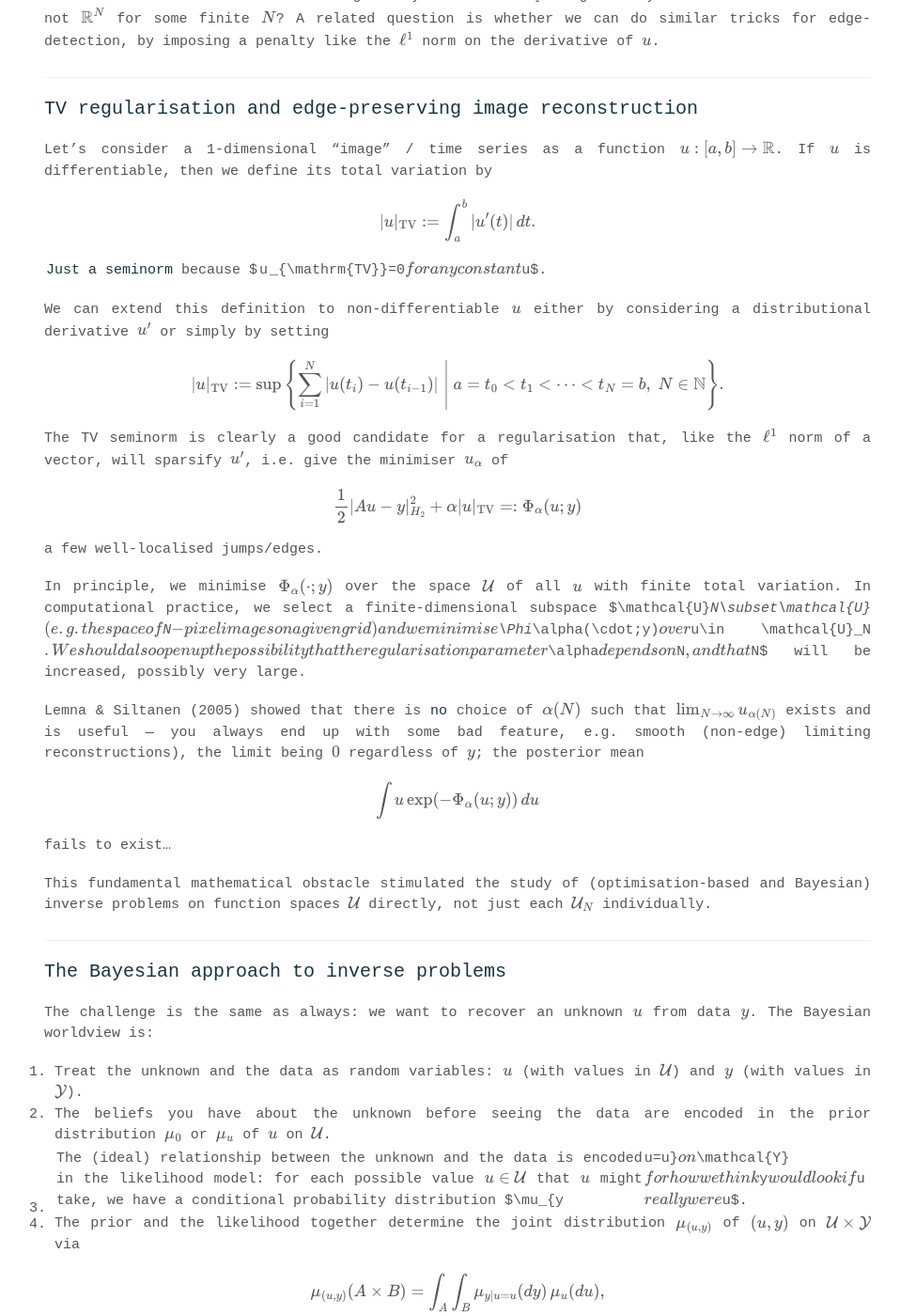
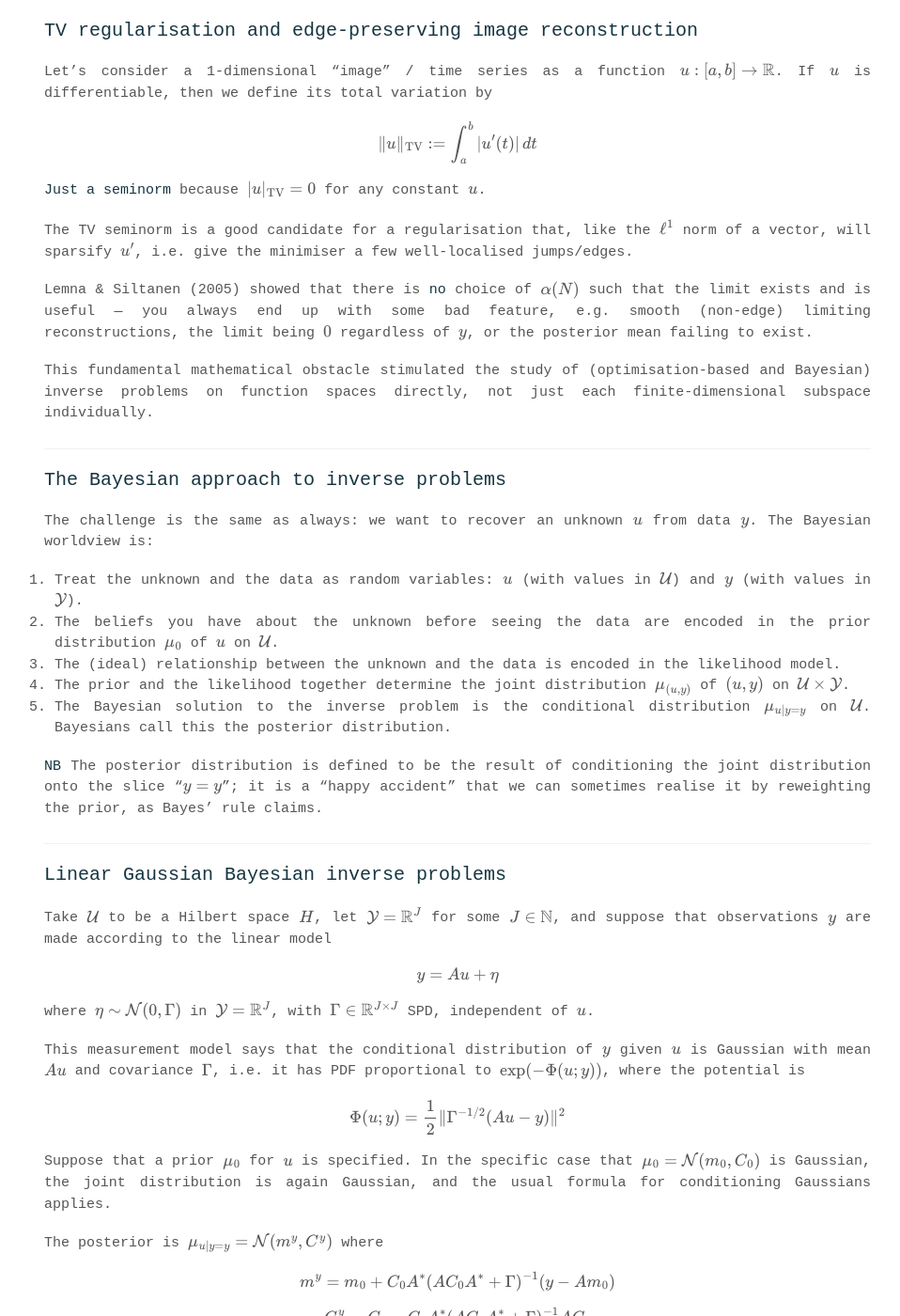
Before and after one commit to j-hussain/j-hussain.github.io, a Jekyll site: the page built from _notes/es98a/week9.md, in a window 1280 px wide and 1400 px high, scrolled down 1525 px. Shown: the whole window at 94% size, without its empty margins (153-1111 px from the left). Built offline with Jekyll 4.4.1, drawn with Linux system fonts in a browser that asks for light colours; formulas are drawn with MathJax 3; some of the changed text lies outside the part shown.

Commit message:
Fix week9-10 math rendering: simplify inline math

```diff
--- a/_notes/es98a/week9.md
+++ b/_notes/es98a/week9.md
@@ -13,27 +13,27 @@ title: "Week 9: Regularisation deep dive + Bayesian inverse problems (linear Gau
 
 ---
 
-## Ways to set the regularisation param. $\alpha$
+## Ways to set the regularisation parameter
 
-We already discussed the situation of **a priori** regularisation: we set $\alpha$ to be a function of the noise level $\delta$ but **not** of the observed data $y$. If one also has a source condition for the signal $u$, then one can prove upper bounds for the reconstruction error $|g_\alpha(A)y-u|_{H_1}$ — as in the extra handout from last week.
+We already discussed the situation of **a priori** regularisation: we set $\alpha$ to be a function of the noise level $\delta$ but **not** of the observed data $y$. If one also has a source condition for the signal $u$, then one can prove upper bounds for the reconstruction error — as in the extra handout from last week.
 
-An **a posteriori** choice of $\alpha$ allows it to be a function of both $\delta$ and $y$. The danger is that we may overfit to the specific instance of $y$ that we have seen; the optimal reconstruction $u_\alpha=u_\alpha(\delta,y)$ may do well for $y$ but poorly for other $y'$. In this situation, we typically start with a large $\alpha$ and then reduce it until $|Au_\alpha-y|_{H_2}\approx\delta$ on the grounds that $Au-y=\eta\approx\delta$. This is Morozov's discrepancy principle.
+An **a posteriori** choice of $\alpha$ allows it to be a function of both $\delta$ and $y$. The danger is that we may overfit to the specific instance of $y$ that we have seen; the optimal reconstruction may do well for $y$ but poorly for other $y'$. In this situation, we typically start with a large $\alpha$ and then reduce it until the residual is approximately $\delta$. This is Morozov's discrepancy principle.
 
-Finally, heuristic strategies allow $\alpha$ to depend only on $y$ (not on $\delta$). Here it can be shown that a heuristic choice of $\alpha$ s.t. $u_\alpha\to u$ as $\alpha\to 0$ must have $\mathrm{ran}(A)$ being closed, which is the "boring" case that $A^\dagger$ is bounded and $A$ has finite rank. (This is Bakushinskii's veto.) A straightforward heuristic strategy to use when we have access to many instances of $y$ is to split the data set into a training set and a validation set. The reason that $\alpha$ will be "about right" if the errors on the training and validation sets are similar.
+Finally, heuristic strategies allow $\alpha$ to depend only on $y$ (not on $\delta$). Here it can be shown that a heuristic choice of $\alpha$ such that $u_\alpha \to u$ as $\alpha \to 0$ must have $\mathrm{ran}(A)$ being closed, which is the "boring" case that $A^\dagger$ is bounded and $A$ has finite rank. (This is Bakushinskii's veto.) A straightforward heuristic strategy to use when we have access to many instances of $y$ is to split the data set into a training set and a validation set.
 
 ---
 
-## Back to $\ell^1$ regularisation and sparsity
+## L1 regularisation and sparsity
 
 We're comparing the minimisers of
 
-* $\frac{1}{2}|Au-y|^2+\frac{\alpha}{2}|u|^2$ (i.e. $\sum_n |u_n|^2$)
+$$\frac{1}{2}\|Au-y\|^2+\frac{\alpha}{2}\|u\|^2$$
 
 with minimisers of
 
-* $\frac{1}{2}|Au-y|^2+\alpha|u|_1$ (i.e. $\sum_n |u_n|$).
+$$\frac{1}{2}\|Au-y\|^2+\alpha\|u\|_1$$
 
-Let's consider $u\in\mathbb{R}^N$, $N$ finite, and try to understand why minimisers of the second ($\ell^1$) problem are sparse, with most $u_n=0$, whereas minimisers of the first ($\ell^2$/ridge regression/Tikhonov) problem have no special structure.
+Let's consider $u \in \mathbb{R}^N$ with $N$ finite, and try to understand why minimisers of the second ($\ell^1$) problem are sparse, with most $u_n=0$, whereas minimisers of the first ($\ell^2$/ridge regression/Tikhonov) problem have no special structure.
 
 First observe that the balls of the $\ell^2$ and $\ell^1$ norms have different shapes:
 
@@ -45,7 +45,7 @@ This matters because minimising the regularised misfit is the same thing as find
 
 Most possible locations for $A^\dagger y$ have, along each green contour, the closest point of that contour to the origin being on the coordinate axes i.e. being sparse.
 
-To what extent is this heuristic rigorously true when $H_1$ is genuinely infinite-dimensional and not $\mathbb{R}^N$ for some finite $N$? A related question is whether we can do similar tricks for edge-detection, by imposing a penalty like the $\ell^1$ norm on the derivative of $u$.
+To what extent is this heuristic rigorously true when $H_1$ is genuinely infinite-dimensional? A related question is whether we can do similar tricks for edge-detection, by imposing a penalty like the $\ell^1$ norm on the derivative of $u$.
 
 ---
 
@@ -53,29 +53,15 @@ To what extent is this heuristic rigorously true when $H_1$ is genuinely infinit
 
 Let's consider a 1-dimensional "image" / time series as a function $u:[a,b]\to\mathbb{R}$. If $u$ is differentiable, then we define its total variation by
 
-$$|u|_{\mathrm{TV}}:=\int_a^b |u'(t)|\,dt.$$
+$$\|u\|_{\mathrm{TV}} := \int_a^b |u'(t)| \, dt$$
 
-**Just a seminorm** because $|u|_{\mathrm{TV}}=0$ for any constant $u$.
+**Just a seminorm** because $\|u\|_{\mathrm{TV}}=0$ for any constant $u$.
 
-We can extend this definition to non-differentiable $u$ either by considering a distributional derivative $u'$ or simply by setting
+The TV seminorm is a good candidate for a regularisation that, like the $\ell^1$ norm of a vector, will sparsify $u'$, i.e. give the minimiser a few well-localised jumps/edges.
 
-$$|u|_{\mathrm{TV}}:=\sup\left\{\sum_{i=1}^N |u(t_i)-u(t_{i-1})|\;\middle|\; a=t_0<t_1<\cdots<t_N=b,\; N\in\mathbb{N}\right\}.$$
+Lemna & Siltanen (2005) showed that there is **no** choice of $\alpha(N)$ such that the limit exists and is useful — you always end up with some bad feature, e.g. smooth (non-edge) limiting reconstructions, the limit being $0$ regardless of $y$, or the posterior mean failing to exist.
 
-The TV seminorm is clearly a good candidate for a regularisation that, like the $\ell^1$ norm of a vector, will sparsify $u'$, i.e. give the minimiser $u_\alpha$ of
-
-$$\frac{1}{2}|Au-y|_{H_2}^2+\alpha|u|_{\mathrm{TV}} =: \Phi_\alpha(u;y)$$
-
-a few well-localised jumps/edges.
-
-In principle, we minimise $\Phi_\alpha(\cdot;y)$ over the space $\mathcal{U}$ of all $u$ with finite total variation. In computational practice, we select a finite-dimensional subspace $\mathcal{U}_N\subset\mathcal{U}$ (e.g. the space of $N$-pixel images on a given grid) and we minimise $\Phi_\alpha(\cdot;y)$ over $u\in \mathcal{U}_N$. We should also open up the possibility that the regularisation parameter $\alpha$ depends on $N$, and that $N$ will be increased, possibly very large.
-
-Lemna & Siltanen (2005) showed that there is **no** choice of $\alpha(N)$ such that $\lim_{N\to\infty} u_{\alpha(N)}$ exists and is useful — you always end up with some bad feature, e.g. smooth (non-edge) limiting reconstructions), the limit being $0$ regardless of $y$; the posterior mean
-
-$$\int u \exp(-\Phi_\alpha(u;y))\,du$$
-
-fails to exist…
-
-This fundamental mathematical obstacle stimulated the study of (optimisation-based and Bayesian) inverse problems on function spaces $\mathcal{U}$ directly, not just each $\mathcal{U}_N$ individually.
+This fundamental mathematical obstacle stimulated the study of (optimisation-based and Bayesian) inverse problems on function spaces directly, not just each finite-dimensional subspace individually.
 
 ---
 
@@ -85,96 +71,62 @@ The challenge is the same as always: we want to recover an unknown $u$ from data
 
 1. Treat the unknown and the data as random variables: $u$ (with values in $\mathcal{U}$) and $y$ (with values in $\mathcal{Y}$).
 
-2. The beliefs you have about the unknown before seeing the data are encoded in the prior distribution $\mu_0$ or $\mu_u$ of $u$ on $\mathcal{U}$.
+2. The beliefs you have about the unknown before seeing the data are encoded in the prior distribution $\mu_0$ of $u$ on $\mathcal{U}$.
 
-3. The (ideal) relationship between the unknown and the data is encoded in the likelihood model: for each possible value $u\in\mathcal{U}$ that $u$ might take, we have a conditional probability distribution $\mu_{y|u=u}$ on $\mathcal{Y}$ for how we think $y$ would look if $u$ really were $u$.
+3. The (ideal) relationship between the unknown and the data is encoded in the likelihood model.
 
-4. The prior and the likelihood together determine the joint distribution $\mu_{(u,y)}$ of $(u,y)$ on $\mathcal{U}\times\mathcal{Y}$ via
+4. The prior and the likelihood together determine the joint distribution $\mu_{(u,y)}$ of $(u,y)$ on $\mathcal{U} \times \mathcal{Y}$.
 
-$$\mu_{(u,y)}(A\times B) = \int_A \int_B \mu_{y|u=u}(dy)\,\mu_u(du),$$
+5. The Bayesian solution to the inverse problem is the conditional distribution $\mu_{u \mid y=y}$ on $\mathcal{U}$. Bayesians call this the posterior distribution.
 
-(and $\mu_{y|u=u}(B)$).
-
-5. The Bayesian solution to the inverse problem is the conditional distribution $\mu_{u|y=y}$ on $\mathcal{U}$, i.e. the "restriction" of the joint law $\mu_{(u,y)}$ to the "slice" at $y$. Bayesians call this the posterior distribution.
-
-**NB** The posterior dist'n $\mu_{u|y=y}$ is defined to be the result of conditioning the joint dist'n $\mu_{(u,y)}$ onto the slice "$y=y$"; it is a "happy accident" that we can sometimes realise $\mu_{u|y=y}$ by reweighting the prior $\mu_u$, as Bayes' rule claims.
+**NB** The posterior distribution is defined to be the result of conditioning the joint distribution onto the slice "$y=y$"; it is a "happy accident" that we can sometimes realise it by reweighting the prior, as Bayes' rule claims.
 
 ---
 
 ## Linear Gaussian Bayesian inverse problems
 
-Take $\mathcal{U}$ to be a Hilbert space $H$, let $\mathcal{Y}=\mathbb{R}^J$ for some $J\in\mathbb{N}$, and suppose that observations $y$ are made according to the linear model
+Take $\mathcal{U}$ to be a Hilbert space $H$, let $\mathcal{Y}=\mathbb{R}^J$ for some $J \in \mathbb{N}$, and suppose that observations $y$ are made according to the linear model
 
-$$y = Au + \eta,$$
+$$y = Au + \eta$$
 
-where $\eta\sim \mathcal{N}(0,\Gamma)$ in $\mathcal{Y}=\mathbb{R}^J$, with $\Gamma\in\mathbb{R}^{J\times J}$ SPD, indep. of $u$.
+where $\eta \sim \mathcal{N}(0,\Gamma)$ in $\mathcal{Y}=\mathbb{R}^J$, with $\Gamma \in \mathbb{R}^{J \times J}$ SPD, independent of $u$.
 
-This measurement model says that
+This measurement model says that the conditional distribution of $y$ given $u$ is Gaussian with mean $Au$ and covariance $\Gamma$, i.e. it has PDF proportional to $\exp(-\Phi(u;y))$, where the potential is
 
-$$y|_{u=u} \sim \mathcal{N}(Au,\Gamma),$$
+$$\Phi(u;y) = \frac{1}{2} \|\Gamma^{-1/2}(Au-y)\|^2$$
 
-i.e. it has PDF proportional to $\exp(-\Phi(u;y))$, where
+Suppose that a prior $\mu_0$ for $u$ is specified. In the specific case that $\mu_0 = \mathcal{N}(m_0,C_0)$ is Gaussian, the joint distribution is again Gaussian, and the usual formula for conditioning Gaussians applies.
 
-$$\Phi(u;y)=\frac{1}{2}|\Gamma^{-1/2}(Au-y)|_{\mathbb{R}^J}^2.$$
+The posterior is $\mu_{u \mid y=y} = \mathcal{N}(m^y,C^y)$ where
 
-$\Phi$ is the negative log-likelihood / misfit or potential for this measurement model.
+$$m^y = m_0 + C_0 A^* (A C_0 A^* + \Gamma)^{-1} (y - A m_0)$$
 
-Suppose that a prior $\mu_0$ for $u$ is specified; this determines the joint law $\mu_{(u,y)}$ via
-
-$$\mu_{(u,y)}(A\times B)=\int_A\int_B \frac{1}{\sqrt{\det(2\pi\Gamma)}}\exp(-\Phi(u;y))\,dy\;\mu_0(du).$$
-
-In the specific case that $\mu_0=\mathcal{N}(m_0,C_0)$ is Gaussian, the joint dist'n is again Gaussian:
-
-$$\begin{pmatrix}u\\y\end{pmatrix}\sim \mathcal{N}\left(\begin{pmatrix}m_0\\Am_0\end{pmatrix},\begin{pmatrix}C_0 & C_0A^*\\ AC_0 & AC_0A^*+\Gamma\end{pmatrix}\right).$$
-
-The usual formula for conditioning Gaussians applies here (but additional care would be needed for infinite-dimensional $\mathcal{Y}$!) to give
-
-$$\mu_{u|y=y}=\mathcal{N}(m^y,C^y) \quad\text{where}$$
-
-$$m^y = m_0 + C_0A^*(AC_0A^*+\Gamma)^{-1}(y-Am_0),$$
-
-$$C^y = C_0 - C_0A^*(AC_0A^*+\Gamma)^{-1}AC_0.$$
+$$C^y = C_0 - C_0 A^* (A C_0 A^* + \Gamma)^{-1} A C_0$$
 
 (the Kalman update formula again).
 
-Interestingly, if we compare the posterior $\mu_{u|y=y}=\mathcal{N}(m^y,C^y)$ for this problem to the prior $\mu_0=\mathcal{N}(m_0,C_0)$, then we notice that the posterior has a density with respect to the prior:
+Interestingly, if we compare the posterior to the prior, we notice that the posterior has a density with respect to the prior:
 
-$$\frac{d\mu_{u|y=y}}{d\mu_0}(u)=\frac{\exp(-\Phi(u;y))}{Z(y)},$$
+$$\frac{d\mu_{u \mid y=y}}{d\mu_0}(u) = \frac{\exp(-\Phi(u;y))}{Z(y)}$$
 
 with normalising constant
 
-$$Z(y)=\int_{\mathcal{U}} \exp(-\Phi(u;y))\,\mu_0(du).$$
+$$Z(y) = \int_{\mathcal{U}} \exp(-\Phi(u;y)) \, \mu_0(du)$$
 
-That is, for any integrable $f:\mathcal{U}\to\mathbb{R}$,
+This is the more robust formulation of Bayes' rule: not "posterior = likelihood × prior" but "the density of the posterior w.r.t. the prior = the likelihood".
 
-$$\int_{\mathcal{U}} f(u)\,\mu_{u|y=y}(du)=\int_{\mathcal{U}} f(u)\frac{\exp(-\Phi(u;y))}{Z(y)}\,\mu_0(du).$$
+---
 
-This is the more robust (to $\infty$-dim $\mathcal{U}$) formulation of Bayes' rule: not "posterior = likelihood $\times$ prior" but "the density of the posterior w.r.t. the prior = the likelihood". More precisely:
+## Generalised Bayes rule
 
-**Theorem (Generalised Bayes rule)** let $\mathcal{U}=H$ be a Hilbert space and $\mathcal{Y}=\mathbb{R}^J$. Let $u\sim \mu_0$ and suppose that $y|_{u=u}$ has conditional PDF on $\mathbb{R}^J$ given by $\rho_{y|u=u}:\mathbb{R}^J\to[0,\infty]$ so that
-
-$$\mu_{(u,y)}(A\times B)=\mathbb{P}[u\in A,y\in B]=\int_A\int_B \rho_{y|u=u}(y)\,dy\;\mu_0(du).$$
+**Theorem** Let $\mathcal{U}=H$ be a Hilbert space and $\mathcal{Y}=\mathbb{R}^J$. Let $u \sim \mu_0$ and suppose that the conditional distribution of $y$ given $u$ has PDF $\rho_{y \mid u}$ on $\mathbb{R}^J$.
 
 Assume that $\rho_y$ is everywhere positive, where
 
-$$\rho_y(y):=\int_{\mathcal{U}} \rho_{y|u=u}(y)\,\mu_0(du).$$
+$$\rho_y(y) := \int_{\mathcal{U}} \rho_{y \mid u}(y) \, \mu_0(du)$$
 
-Then the posterior/conditional dist'n $\mu_{u|y=y}$ exists and has a density w.r.t. $\mu_0$ given by Bayes rule:
+Then the posterior distribution $\mu_{u \mid y=y}$ exists and has a density w.r.t. $\mu_0$ given by Bayes rule:
 
-$$\frac{d\mu_{u|y=y}}{d\mu_0}(u)=\frac{\rho_{y|u=u}(y)}{\rho_y(y)}.$$
+$$\frac{d\mu_{u \mid y=y}}{d\mu_0}(u) = \frac{\rho_{y \mid u}(y)}{\rho_y(y)}$$
 
-(B)
-
-**Proof** The proof is mostly just checking that (B) satisfies the reconstruction law
-
-$$\mu_{(u,y)}(A\times B) = \int_B \mu_{u|y=y}(A)\,\mu_y(dy).$$
-
-Starting from the RHS,
-
-$$\int_B \mu_{u|y=y}(A)\,\mu_y(dy)=\int_B \mu_{u|y=y}(A)\,\rho_y(y)\,dy=\int_B\int_A 1\;\mu_{u|y=y}(du)\;\rho_y(y)\,dy.$$
-
-Under our claim (B) this becomes
-
-$$\int_B\int_A \frac{\rho_{y|u=u}(y)}{\rho_y(y)}\,\mu_0(du)\;\rho_y(y)\,dy = \int_A\int_B \rho_{y|u=u}(y)\,dy\;\mu_0(du)=:\mu_{(u,y)}(A\times B).$$
-
-$\square$
+**Proof** The proof is mostly just checking that this satisfies the reconstruction law. Starting from the RHS of the reconstruction law and applying Fubini gives the result. $\square$
```
Also changed, not shown: _notes/es98a/week10.md (+50 -93 lines).
